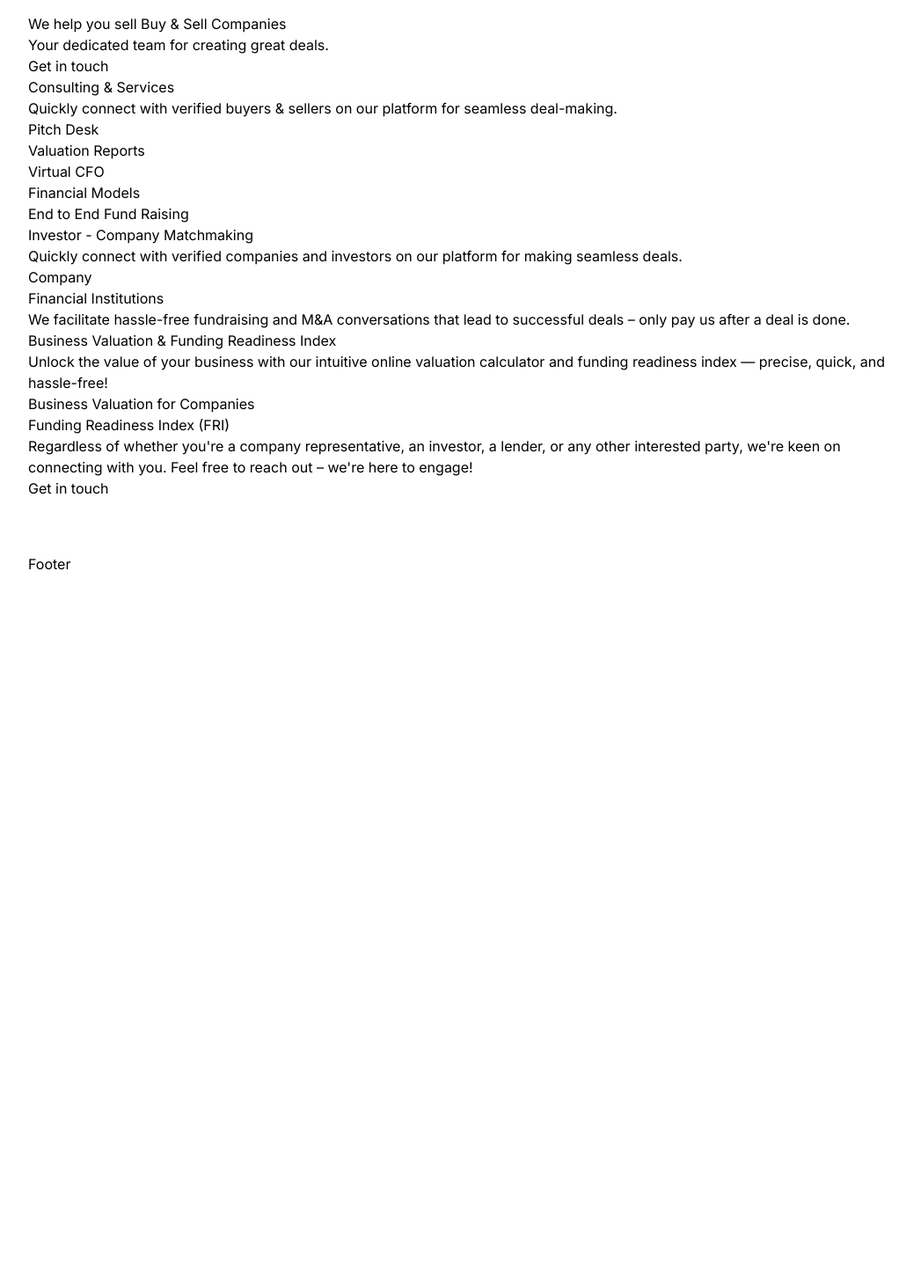
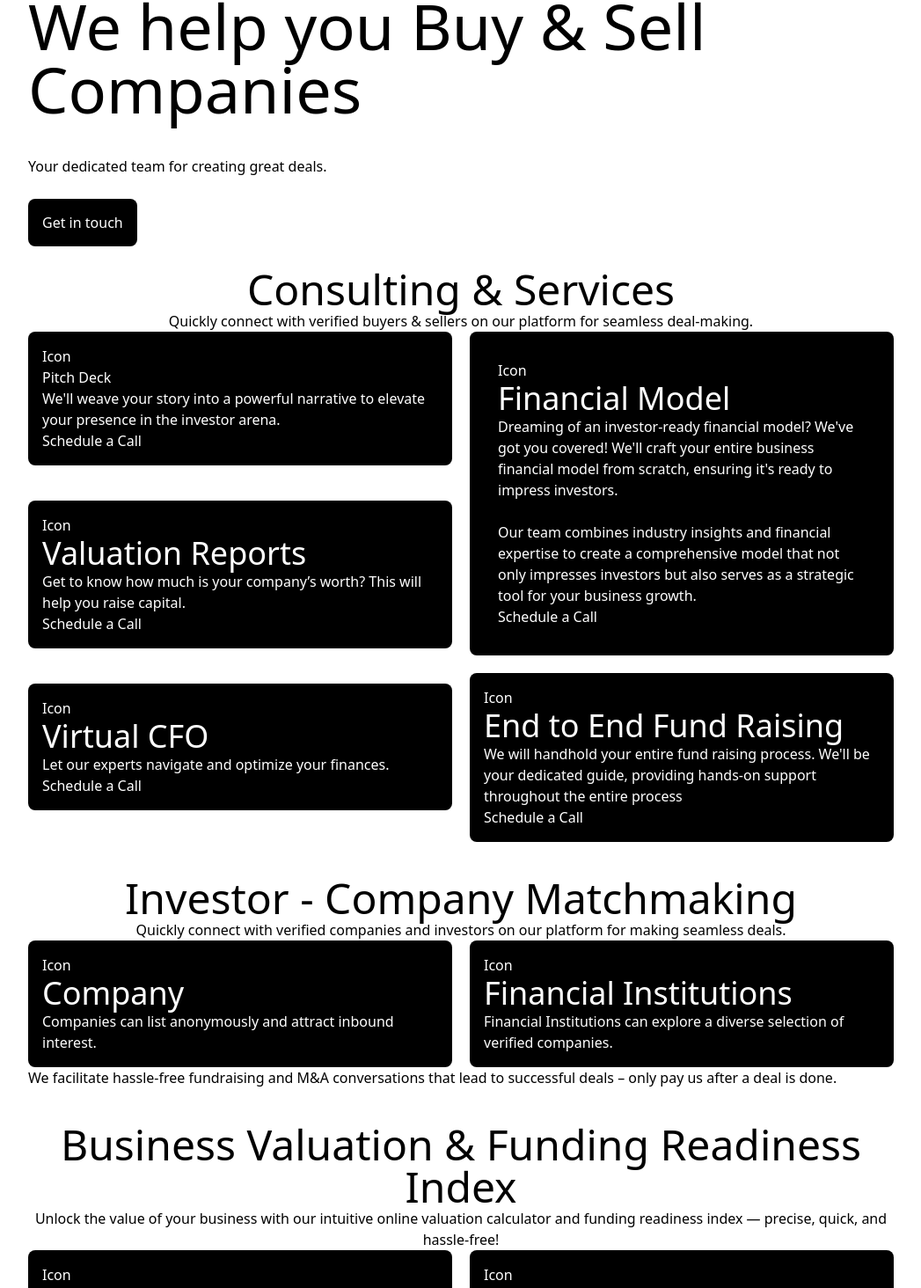
Before and after one commit to ameeshagireesh/odyssey-frontend, a Next.js app: page / in a window 1280 px wide. Shown: the part 147-1611 px from the top of the page at 88% size, without its empty margins (116-1163 px from the left). Before the commit the page ends 800 px from the top, so only its background shows below. Built offline with nearby package versions, Linux system fonts and the light colour scheme.

Commit message:
feat: silly update

```diff
--- a/src/app/globals.css
+++ b/src/app/globals.css
@@ -1,3 +1,5 @@
+/* @import url('https://fonts.googleapis.com/css2?family=Hind&family=Poppins:wght@300;400;500;600&display=swap'); */
+
 @tailwind base;
 @tailwind components;
 @tailwind utilities;
--- a/src/app/layout.js
+++ b/src/app/layout.js
@@ -1,9 +1,9 @@
 import Footer from "@/components/Footer/Footer";
 import Navbar from "@/components/Navbar/Navbar";
-import { Inter } from "next/font/google";
+import { Poppins } from "next/font/google";
 import "./globals.css";
 
-const inter = Inter({ subsets: ["latin"] });
+// const poppins = Poppins({ weight: ["300", "400", "500", "600"], subsets: ["latin"],});
 
 export const metadata = {
   title: "upraise",
@@ -13,7 +13,8 @@ export const metadata = {
 export default function RootLayout({ children }) {
   return (
     <html lang="en">
-      <body className={inter.className}>
+      {/* <body className={poppins.className}>   */}
+      <body>
         <div className="container">
           <Navbar />
           {children}
--- a/src/app/page.js
+++ b/src/app/page.js
@@ -1,62 +1,104 @@
 import Link from "next/link";
 
 const Home = () => {
-  return (<div>
+  return (
+    <div className="flex-col space-y-10 py-10">
+      <div className="flex-col space-y-10">
+        <p className="text-7xl">We help you Buy & Sell Companies</p>
+        <p className="font-light"> Your dedicated team for creating great deals.</p>
         <div>
-      <h1>We help you sell Buy & Sell Companies</h1>
-      <p> Your dedicated team for creating great deals.</p>
-      <Link href='/contact'>Get in touch</Link>
+          <Link href='/contact' className="bg-black text-white font-normal rounded-lg p-4">Get in touch</Link>
+        </div>
       </div>
 
-    <div>
-      <h1>Consulting & Services</h1>
-      <p>Quickly connect with verified buyers  & sellers on our platform for seamless deal-making.</p>
-      <div>
-        <div>
-          <div>Pitch Desk</div>
-          <div>Valuation Reports</div>
-          <div> Virtual CFO</div>
+      <div className="">
+        <p className="text-5xl text-center">Consulting & Services</p>
+        <p className="font-light text-center">Quickly connect with verified buyers  & sellers on our platform for seamless deal-making.</p>
+        <div className="flex gap-5 font-normal">
+          <div className="space-y-10 w-1/2">
+            <div className="bg-black text-white rounded-lg p-4">
+              <p>Icon</p>
+              <p className="'text-4xl"> Pitch Deck</p>
+              <p className="font-light text-base">We'll weave your story into a powerful narrative to elevate your presence in the investor arena.</p>
+              <Link href='/schedule' className=" text-base">Schedule a Call</Link>
             </div>
-        <div>
-          <div>Financial Models</div>
-          <div>End to End Fund Raising</div>
+            <div className="bg-black text-white rounded-lg p-4">
+              <p>Icon</p>
+              <p className="font-normal text-4xl"> Valuation Reports</p>
+              <p className="font-light text-base">Get to know how much is your company’s worth? This will help you raise capital.</p>
+              <Link href='/schedule'>Schedule a Call</Link>
+            </div>
+            <div className="bg-black text-white rounded-lg p-4">
+              <p>Icon</p>
+              <p className="font-normal text-4xl"> Virtual CFO</p>
+              <p className="font-light text-base">Let our experts navigate and optimize your finances.</p>
+              <Link href='/schedule'>Schedule a Call</Link></div>
+          </div>
+          <div className="space-y-5 w-1/2 ">
+            <div className="bg-black text-white rounded-lg p-8 h-auto">
+              <p>Icon</p>
+              <p className="font-normal text-4xl"> Financial Model</p>
+              <p className="font-light text-base">Dreaming of an investor-ready financial model? We've got you covered!
+                We'll craft your entire business financial model from scratch, ensuring it's ready to impress investors. <br /> <br />
+                Our team combines industry insights and financial expertise to create a comprehensive model that not only impresses
+                investors but also serves as a strategic tool for your business growth.</p>
+              <Link href='/schedule'>Schedule a Call</Link>
+            </div>
+            <div className="bg-black text-white rounded-lg p-4 h-auto">
+              <p>Icon</p>
+              <p className="font-normal text-4xl"> End to End Fund Raising</p>
+              <p className="font-light text-base">We will handhold your entire fund raising process.
+                We'll be your dedicated guide, providing hands-on support throughout the entire process</p>
+              <Link href='/schedule'>Schedule a Call</Link>
+            </div>
           </div>
         </div>
       </div>
 
       <div>
-      <h1> Investor - Company Matchmaking</h1>
-      <p> Quickly connect with verified companies and investors on our platform for making seamless deals.</p>
-      <div>
-        <div>
-          Company
+        <p className="text-5xl text-center"> Investor - Company Matchmaking</p>
+        <p className="font-light text-center"> Quickly connect with verified companies and investors on our platform for making seamless deals.</p>
+        <div className="flex gap-5 font-normal">
+          <div className="bg-black text-white rounded-lg p-4 w-1/2">
+            <p>Icon</p>
+            <p className="font-normal text-4xl"> Company</p>
+            <p className="font-light text-base">Companies can list anonymously and attract inbound interest.</p>
           </div>
-        <div>
-          Financial Institutions
+          <div className="bg-black text-white rounded-lg p-4 w-1/2">
+            <p>Icon</p>
+            <p className="font-normal text-4xl"> Financial Institutions</p>
+            <p className="font-light text-base">Financial Institutions can explore a diverse selection of verified companies.</p>
           </div>
         </div>
-      <p>We facilitate hassle-free fundraising and M&A conversations that lead to successful deals – only pay us after a deal is done.</p>
+        <p className="font-light">We facilitate hassle-free fundraising and M&A conversations that lead to successful deals – only pay us after a deal is done.</p>
       </div>
 
       <div>
-      <h1> Business Valuation & Funding Readiness Index</h1>
-      <p> Unlock the value of your business with our intuitive online valuation calculator and funding readiness index — precise, quick, and hassle-free!</p>
-      <div>
-        <div>
-        Business Valuation for Companies
+        <p className="text-5xl text-center"> Business Valuation & Funding Readiness Index</p>
+        <p className="font-light text-center"> Unlock the value of your business with our intuitive online valuation calculator and funding readiness index — precise, quick, and hassle-free!</p>
+        <div className="flex gap-5 font-normal">
+          <div className="bg-black text-white rounded-lg p-4 w-1/2">
+            <p>Icon</p>
+            <p className="font-normal text-4xl"> Business Valuation for Companies</p>
+            <p className="font-light text-base">Get your business valuation through our quick online valuation calculator tool.</p>
           </div>
-        <div>
-        Funding Readiness Index (FRI)
+          <div className="bg-black text-white rounded-lg p-4 w-1/2">
+            <p>Icon</p>
+            <p className="font-normal text-4xl"> Funding Readiness Index (FRI)</p>
+            <p className="font-light text-base">Discover your capital-raising readiness! Take our quick questionnaire, unlock your score, and receive expert advice to bridge the gap.
+              Elevate your fundraising success now!</p>
           </div>
         </div>
       </div>
 
-    <div>
-      <p>
+      <div className="text-center">
+        <p className="font-light">
           Regardless of whether you're a company representative, an investor, a lender, or any other interested party, we're keen on connecting with you.
           Feel free to reach out – we're here to engage!
         </p>
-      <Link href='/contact'>Get in touch</Link>
+        <div>
+          <Link href='/contact' className="bg-black text-white rounded-lg font-normal p-4">Get in touch</Link>
+        </div>
       </div>
     </div>)
 }
```
Lines whose indentation alone changed are shown as unchanged.
